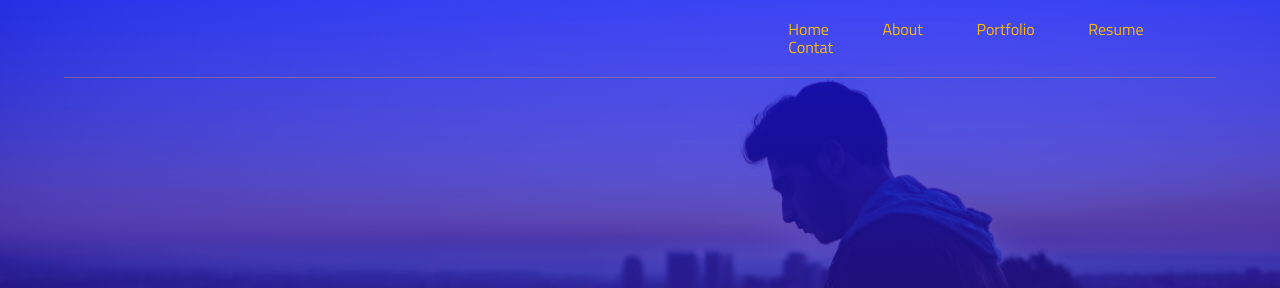
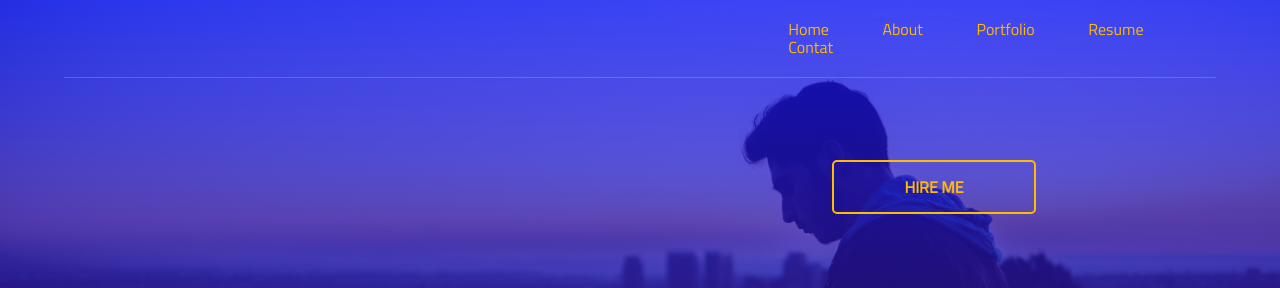
Before and after one commit to elyseeelius/elyseeelius.github.io, a plain HTML site: page index.html in a window 1280 px wide. Shown: the top 288 px of the page. Drawn offline with Linux system fonts and the light colour scheme.

Commit message:
call to action

```diff
--- a/css/style.css
+++ b/css/style.css
@@ -4,7 +4,7 @@ body {
     background-color: rgb(0, 0, 0);
     color: #fff;
     margin: 0 auto;
-    background: linear-gradient(to bottom, rgba(5, 9, 255, 0.7), rgba(73, 9, 9, 0.5)),url('../images/porfolio.jpg');
+    background: linear-gradient(to bottom, rgba(5, 9, 255, 0.7), rgba(73, 9, 9, 0.5)), url('../images/porfolio.jpg');
     background-size: cover;
     background-position: center;
 }
@@ -26,10 +26,11 @@ ul {
 
 li {
     display: inline;
-    margin:50px;
+    margin: 50px;
     color: #ffbb00;
 }
-a{
+
+a {
     text-decoration: none;
 
 }
@@ -46,18 +47,38 @@ p {
 }
 
 nav {
-     border-bottom:1px solid rgba(255, 187, 0, 0.3);
+    border-bottom: 1px solid rgba(255, 187, 0, 0.3);
 }
-svg,.svg2{
-    width:30px;
+
+svg,
+.svg2 {
+    width: 30px;
     height: 30px;
-    fill:#ffbb00;
-    display:block;
-    margin:30px 0;
+    fill: #ffbb00;
+    display: block;
+    margin: 30px 0;
     padding: 0;
 }
-.svg{
+
+.svg {
     position: absolute;
-    top:40%;
+    top: 40%;
     left: 93%;
 }
+
+.hireme {
+    position: absolute;
+    top: 20%;
+    left: 65%;
+    border-radius: 5px;
+    color: #ffbb00;
+    width: 200px;
+    height: 50px;
+    border: 2px solid #ffbb00;
+    display: flex;
+    justify-content: center;
+    align-items: center;
+    text-transform: uppercase;
+    font-weight: bold;
+    font-size: 1em;
+}
--- a/index.html
+++ b/index.html
@@ -64,6 +64,9 @@ v-3.291c0-2.357,1.12-6.04,6.04-6.04l4.435,0.017v4.939c0,0-2.695,0-3.219,0c-0.524
     </div>
     <p>Hi,<br> I'm Elysée Elius,<br>a fron-end developer.<br>
         I have strong experience with <span id="skill"></span></p>
+        <div class="hireme">
+           Hire me
+        </div>
     <script src="app.js"></script>
 </body>
 
```
Also changed, not shown: portfolio.html (+2 -32 lines).
